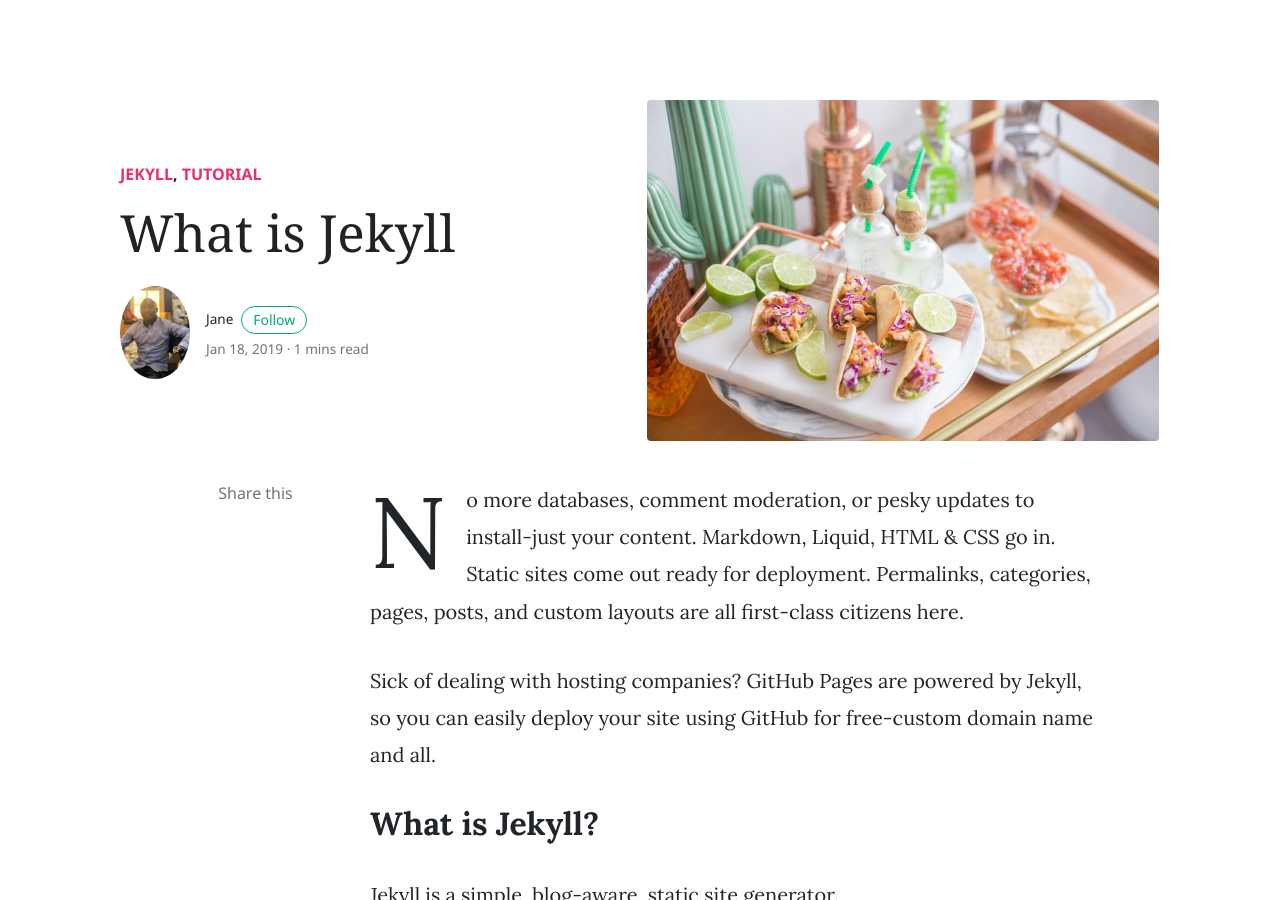
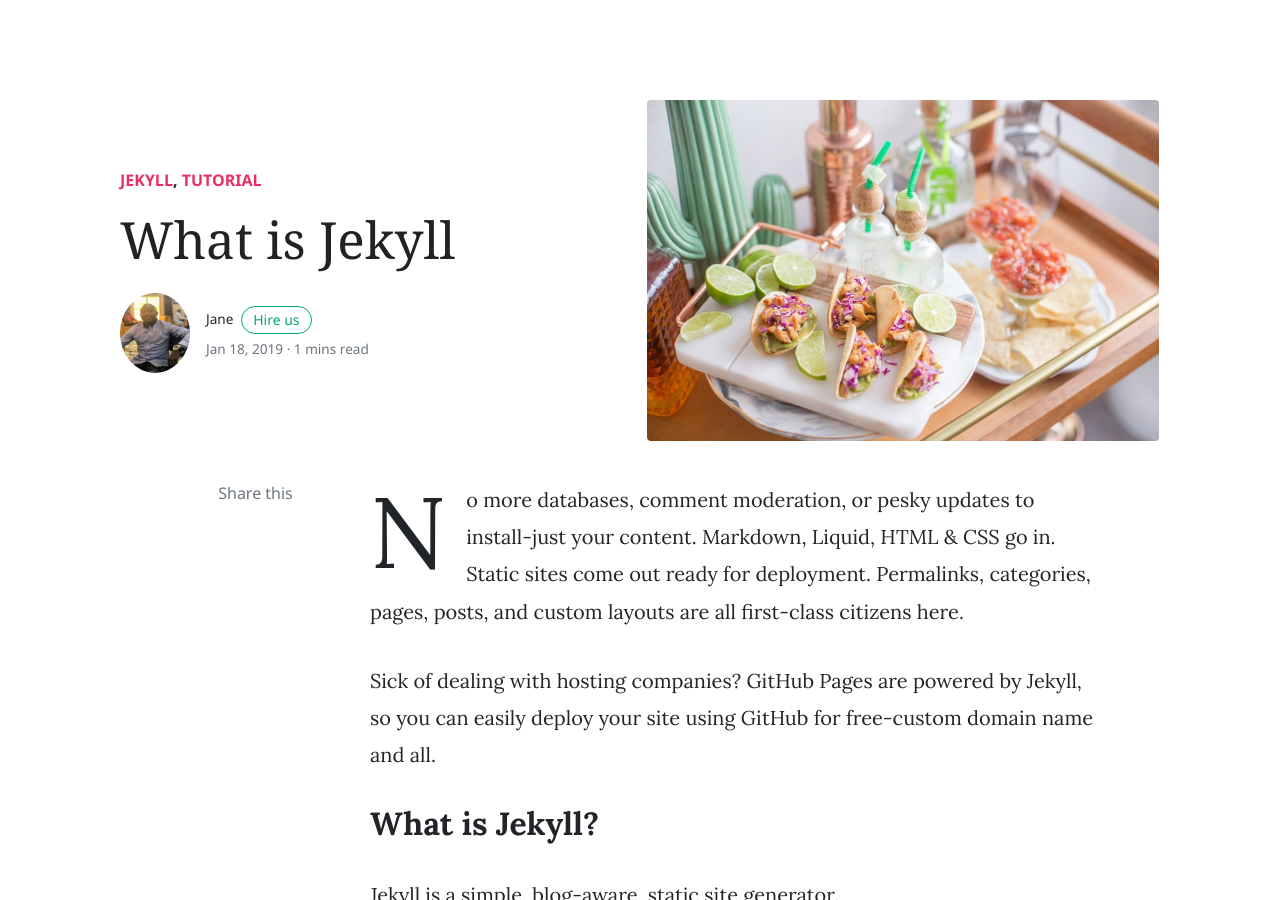
Before and after one commit to elishadamu97/learnbolts, a Jekyll site: the page built from _posts/2019-01-18-customer-service.md, in a window 1280 px wide and 900 px high. Built offline with Jekyll 4.4.1, drawn with Linux system fonts in a browser that asks for light colours; nearby versions of some CDN libraries; comment, search, counter and statistics services are not loaded.

Commit message:
initial commit

```diff
--- a/_layouts/post.html
+++ b/_layouts/post.html
@@ -17,9 +17,9 @@ layout: default
 					<h1 class="display-4 mb-4 article-headline">{{ page.title }}</h1>
 					<div class="d-flex align-items-center">
                         {% if author.avatar %}
-                        <img class="rounded-circle" src="../{{author.avatar}}" alt="{{author.name}}" width="70"/>
+                        <img class="rounded-circle" src="../{{author.avatar}}" alt="{{author.name}}" height="80" width="70"/>
                         {% endif %}
-						<small class="ml-3"> {{ author.name }} <span><a target="_blank" href="{{ author.twitter }}" class="btn btn-outline-success btn-sm btn-round ml-1">Follow</a></span>
+						<small class="ml-3"> {{ author.name }} <span><a target="_blank" href="{{ author.site }}" class="btn btn-outline-success btn-sm btn-round ml-1">Hire us</a></span>
                             <span class="text-muted d-block mt-1">{{ page.date | date: '%b %d, %Y' }} · {% include meta-read-time.html %}</span>
 						</small>
 					</div>
@@ -110,7 +110,7 @@ layout: default
 				<div class="row mt-5">
 					<div class="col-md-2 align-self-center">
                          {% if author.avatar %}
-                        <img class="rounded-circle" src="../{{author.avatar}}" alt="{{author.name}}" width="90"/>
+                        <img class="rounded-circle" src="../{{author.avatar}}" alt="{{author.name}}" height="100" width="90"/>
                         {% endif %}
 					</div>
 					<div class="col-md-10">
```
